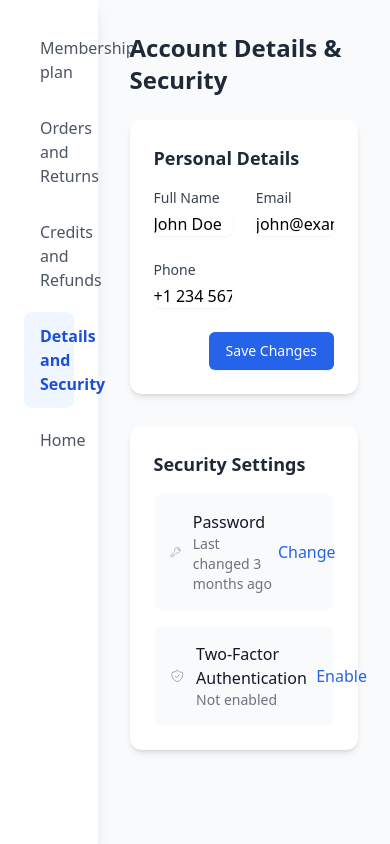
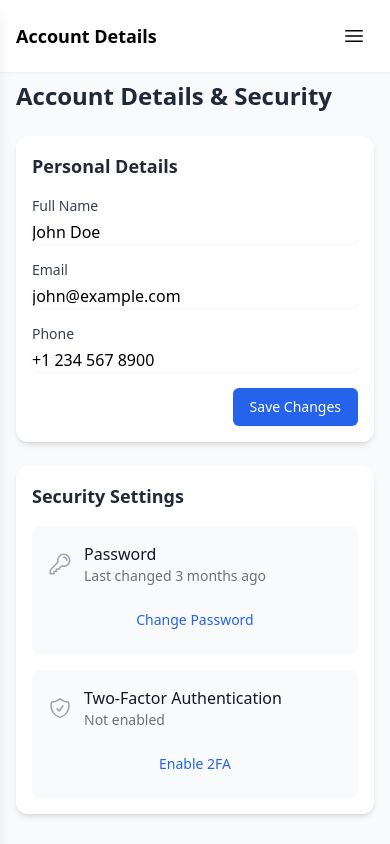
Before and after one commit to Myches/AsLuxuryOriginals, a React (Vite) app in the folder asluxuryoriginals/: page /security in a window 390 px wide. Built offline with nearby package versions, Linux system fonts and the light colour scheme.

Commit message:
updated userProfile

```diff
--- a/asluxuryoriginals/package.json
+++ b/asluxuryoriginals/package.json
@@ -11,6 +11,7 @@
   },
   "dependencies": {
     "@heroicons/react": "^2.2.0",
+    "lucide-react": "^0.468.0",
     "react": "^18.3.1",
     "react-dom": "^18.3.1",
     "react-icons": "^5.4.0",
--- a/asluxuryoriginals/src/pages/userProfile/account/Credits.tsx
+++ b/asluxuryoriginals/src/pages/userProfile/account/Credits.tsx
@@ -1,17 +1,54 @@
 // CreditsRefunds.tsx
-import React from "react";
+import React, { useState } from "react";
 import { Link } from "react-router-dom";
-import { CurrencyDollarIcon, CheckIcon } from "@heroicons/react/24/outline";
-// import Navbar from "../../../components/Navbar";
+import {
+  CurrencyDollarIcon,
+  CheckIcon,
+  Bars3Icon,
+  XMarkIcon,
+} from "@heroicons/react/24/outline";
 
 const CreditsRefunds = () => {
+  const [isMobileMenuOpen, setIsMobileMenuOpen] = useState(false);
+
   return (
-    <div className="flex min-h-screen bg-gray-50">
-      {/* <Navbar /> */}
+    <div className="min-h-screen bg-gray-50">
+      {/* Mobile Header */}
+      <div className="lg:hidden fixed top-0 left-0 right-0 bg-white z-50 shadow-sm">
+        <div className="flex items-center justify-between p-4">
+          <h1 className="text-lg font-semibold">Credits & 111Refunds</h1>
+          <button
+            onClick={() => setIsMobileMenuOpen(!isMobileMenuOpen)}
+            className="p-2 rounded-lg hover:bg-gray-100"
+          >
+            {isMobileMenuOpen ? (
+              <XMarkIcon className="h-6 w-6" />
+            ) : (
+              <Bars3Icon className="h-6 w-6" />
+            )}
+          </button>
+        </div>
+      </div>
 
-      {/* Left Side Menu */}
-      <div className="w-1/4 bg-white p-6 shadow-lg">
-        <nav className="space-y-2">
+      <div className="flex flex-col lg:flex-row">
+        {/* Mobile Menu Overlay */}
+        {isMobileMenuOpen && (
+          <div
+            className="lg:hidden fixed inset-0 bg-gray-600 bg-opacity-75 z-40"
+            onClick={() => setIsMobileMenuOpen(false)}
+          />
+        )}
+
+        {/* Side Navigation - Mobile Drawer & Desktop Sidebar */}
+        <div
+          className={`
+          fixed lg:static inset-y-0 left-0 transform
+          ${isMobileMenuOpen ? "translate-x-0" : "-translate-x-full"}
+          lg:translate-x-0 transition duration-200 ease-in-out
+          z-50 w-64 lg:w-1/4 bg-white shadow-lg
+        `}
+        >
+          <nav className="p-6 space-y-2">
             <Link
               to="/account/membership"
               className="block px-4 py-3 rounded-lg text-gray-600 hover:bg-gray-50 transition-colors"
@@ -45,23 +82,25 @@ const CreditsRefunds = () => {
           </nav>
         </div>
 
-      {/* Right Side Content */}
-      <div className="w-3/4 p-8">
-        <div className="max-w-4xl">
-          <h2 className="text-2xl font-bold text-gray-800 mb-6">
+        {/* Main Content */}
+        <div className="flex-1 lg:w-3/4 pt-16 lg:pt-0">
+          <div className="max-w-4xl mx-auto p-4 lg:p-8">
+            <h2 className="text-2xl font-bold text-gray-800 mb-6 lg:mb-8">
               Credits and Refunds
             </h2>
 
             {/* Credits Card */}
-          <div className="bg-white rounded-xl shadow-md p-6 mb-8">
-            <div className="flex items-center justify-between mb-6">
+            <div className="bg-white rounded-xl shadow-md p-4 lg:p-6 mb-6 lg:mb-8">
+              <div className="flex flex-col sm:flex-row sm:items-center sm:justify-between gap-4">
                 <div>
                   <h3 className="text-lg font-semibold text-gray-800">
                     Available Credits
                   </h3>
-                <p className="text-3xl font-bold text-blue-600 mt-2">$50.00</p>
+                  <p className="text-3xl font-bold text-blue-600 mt-2">
+                    $50.00
+                  </p>
                 </div>
-              <button className="inline-flex items-center px-4 py-2 border border-transparent rounded-md shadow-sm text-sm font-medium text-white bg-blue-600 hover:bg-blue-700 focus:outline-none focus:ring-2 focus:ring-offset-2 focus:ring-blue-500">
+                <button className="w-full sm:w-auto inline-flex items-center justify-center px-4 py-2 border border-transparent rounded-md shadow-sm text-sm font-medium text-white bg-blue-600 hover:bg-blue-700 focus:outline-none focus:ring-2 focus:ring-offset-2 focus:ring-blue-500">
                   <CurrencyDollarIcon className="h-5 w-5 mr-2" />
                   Redeem Credits
                 </button>
@@ -70,22 +109,22 @@ const CreditsRefunds = () => {
 
             {/* Refunds History */}
             <div className="bg-white rounded-xl shadow-md overflow-hidden">
-            <div className="px-6 py-4 border-b border-gray-200">
+              <div className="px-4 lg:px-6 py-4 border-b border-gray-200">
                 <h3 className="text-lg font-semibold text-gray-800">
                   Recent Refunds
                 </h3>
               </div>
               <div className="divide-y divide-gray-200">
                 {/* Refund Item */}
-              <div className="p-6">
-                <div className="flex justify-between items-center">
+                <div className="p-4 lg:p-6">
+                  <div className="flex flex-col sm:flex-row sm:items-center sm:justify-between gap-4">
                     <div>
                       <p className="font-medium text-gray-900">Order #12345</p>
-                    <p className="text-sm text-gray-500">
+                      <p className="text-sm text-gray-500 mt-1">
                         Refund processed on Jan 10, 2024
                       </p>
                     </div>
-                  <div className="text-right">
+                    <div className="flex flex-row sm:flex-col items-center sm:items-end gap-2 sm:gap-1">
                       <p className="text-lg font-semibold text-gray-900">
                         $25.00
                       </p>
@@ -102,6 +141,7 @@ const CreditsRefunds = () => {
           </div>
         </div>
       </div>
+    </div>
   );
 };
 
--- a/asluxuryoriginals/src/pages/userProfile/account/Details.tsx
+++ b/asluxuryoriginals/src/pages/userProfile/account/Details.tsx
@@ -1,24 +1,61 @@
 // DetailsSecurity.tsx
-import React from "react";
+import React, { useState } from "react";
 import { Link } from "react-router-dom";
 import {
-//   UserIcon,
+  UserIcon,
   KeyIcon,
   ShieldCheckIcon,
-//   DevicePhoneMobileIcon,
+  Bars3Icon,
+  XMarkIcon,
 } from "@heroicons/react/24/outline";
 
 const DetailsSecurity = () => {
+  const [isMobileMenuOpen, setIsMobileMenuOpen] = useState(false);
+
   return (
-    <div className="flex min-h-screen bg-gray-50">
-      {/* Left Side Menu */}
-      <div className="w-1/4 bg-white p-6 shadow-lg">
-        <nav className="space-y-2">
+    <div className="min-h-screen bg-gray-50">
+      {/* Mobile Header */}
+      <div className="lg:hidden fixed top-0 left-0 right-0 bg-white z-50 shadow-sm">
+        <div className="flex items-center justify-between p-4">
+          <h1 className="text-lg font-semibold">Account Details</h1>
+          <button
+            onClick={() => setIsMobileMenuOpen(!isMobileMenuOpen)}
+            className="p-2 rounded-lg hover:bg-gray-100"
+          >
+            {isMobileMenuOpen ? (
+              <XMarkIcon className="h-6 w-6" />
+            ) : (
+              <Bars3Icon className="h-6 w-6" />
+            )}
+          </button>
+        </div>
+      </div>
+
+      <div className="flex flex-col lg:flex-row">
+        {/* Mobile Menu Overlay */}
+        {isMobileMenuOpen && (
+          <div
+            className="lg:hidden fixed inset-0 bg-gray-600 bg-opacity-75 z-40"
+            onClick={() => setIsMobileMenuOpen(false)}
+          />
+        )}
+
+        {/* Side Navigation */}
+        <div
+          className={`
+          fixed lg:static inset-y-0 left-0 transform
+          ${isMobileMenuOpen ? "translate-x-0" : "-translate-x-full"}
+          lg:translate-x-0 transition duration-200 ease-in-out
+          z-50 w-64 lg:w-1/4  bg-white shadow-lg
+        `}
+        >
+          <nav className="p-6 space-y-2">
+            {/* Same navigation links as other pages */}
             <Link
               to="/account/membership"
               className="block px-4 py-3 rounded-lg text-gray-600 hover:bg-gray-50 transition-colors"
             >
-            Membership plan
+              Membership Plan
             </Link>
             <Link
               to="/orders"
@@ -47,47 +84,47 @@ const DetailsSecurity = () => {
           </nav>
         </div>
 
-      {/* Right Side Content */}
-      <div className="w-3/4 p-8">
-        <div className="max-w-4xl">
+        {/* Main Content */}
+        <div className="flex-1 lg:w-3/4 pt-16 lg:pt-0">
+          <div className="max-w-4xl mx-auto p-4 lg:p-8">
             <h2 className="text-2xl font-bold text-gray-800 mb-6">
               Account Details & Security
             </h2>
 
             {/* Personal Details Section */}
-          <div className="bg-white rounded-xl shadow-md p-6 mb-8">
+            <div className="bg-white rounded-xl shadow-md p-4 lg:p-6 mb-6">
               <h3 className="text-lg font-semibold text-gray-800 mb-4">
                 Personal Details
               </h3>
-            <form className="space-y-6">
-              <div className="grid grid-cols-2 gap-6">
+              <form className="space-y-4">
+                <div className="grid grid-cols-1 md:grid-cols-2 gap-4">
                   <div>
-                  <label className="block text-sm font-medium text-gray-700">
+                    <label className="block text-sm font-medium text-gray-700 mb-1">
                       Full Name
                     </label>
                     <input
                       type="text"
-                    className="mt-1 block w-full rounded-md border-gray-300 shadow-sm focus:border-blue-500 focus:ring-blue-500"
+                      className="w-full rounded-md border-gray-300 shadow-sm focus:border-blue-500 focus:ring-blue-500"
                       defaultValue="John Doe"
                     />
                   </div>
                   <div>
-                  <label className="block text-sm font-medium text-gray-700">
+                    <label className="block text-sm font-medium text-gray-700 mb-1">
                       Email
                     </label>
                     <input
                       type="email"
-                    className="mt-1 block w-full rounded-md border-gray-300 shadow-sm focus:border-blue-500 focus:ring-blue-500"
+                      className="w-full rounded-md border-gray-300 shadow-sm focus:border-blue-500 focus:ring-blue-500"
                       defaultValue="john@example.com"
                     />
                   </div>
                   <div>
-                  <label className="block text-sm font-medium text-gray-700">
+                    <label className="block text-sm font-medium text-gray-700 mb-1">
                       Phone
                     </label>
                     <input
                       type="tel"
-                    className="mt-1 block w-full rounded-md border-gray-300 shadow-sm focus:border-blue-500 focus:ring-blue-500"
+                      className="w-full rounded-md border-gray-300 shadow-sm focus:border-blue-500 focus:ring-blue-500"
                       defaultValue="+1 234 567 8900"
                     />
                   </div>
@@ -104,13 +141,13 @@ const DetailsSecurity = () => {
             </div>
 
             {/* Security Settings */}
-          <div className="bg-white rounded-xl shadow-md p-6">
+            <div className="bg-white rounded-xl shadow-md p-4 lg:p-6">
               <h3 className="text-lg font-semibold text-gray-800 mb-4">
                 Security Settings
               </h3>
               <div className="space-y-4">
-              <div className="flex items-center justify-between p-4 bg-gray-50 rounded-lg">
-                <div className="flex items-center space-x-3">
+                <div className="flex flex-col sm:flex-row sm:items-center justify-between p-4 bg-gray-50 rounded-lg">
+                  <div className="flex items-center space-x-3 mb-4 sm:mb-0">
                     <KeyIcon className="h-6 w-6 text-gray-400" />
                     <div>
                       <p className="font-medium text-gray-900">Password</p>
@@ -119,13 +156,13 @@ const DetailsSecurity = () => {
                       </p>
                     </div>
                   </div>
-                <button className="text-blue-600 hover:text-blue-700 font-medium">
-                  Change
+                  <button className="w-full sm:w-auto px-4 py-2 text-sm font-medium text-blue-600 hover:text-blue-700">
+                    Change Password
                   </button>
                 </div>
 
-              <div className="flex items-center justify-between p-4 bg-gray-50 rounded-lg">
-                <div className="flex items-center space-x-3">
+                <div className="flex flex-col sm:flex-row sm:items-center justify-between p-4 bg-gray-50 rounded-lg">
+                  <div className="flex items-center space-x-3 mb-4 sm:mb-0">
                     <ShieldCheckIcon className="h-6 w-6 text-gray-400" />
                     <div>
                       <p className="font-medium text-gray-900">
@@ -134,9 +171,10 @@ const DetailsSecurity = () => {
                       <p className="text-sm text-gray-500">Not enabled</p>
                     </div>
                   </div>
-                <button className="text-blue-600 hover:text-blue-700 font-medium">
-                  Enable
+                  <button className="w-full sm:w-auto px-4 py-2 text-sm font-medium text-blue-600 hover:text-blue-700">
+                    Enable 2FA
                   </button>
+                </div>
               </div>
             </div>
           </div>
--- a/asluxuryoriginals/src/pages/userProfile/account/Membership.tsx
+++ b/asluxuryoriginals/src/pages/userProfile/account/Membership.tsx
@@ -1,19 +1,54 @@
-// Membership.tsx
-import React from "react";
+import React, { useState } from "react";
 import { Link } from "react-router-dom";
 import { CheckCircleIcon } from "@heroicons/react/24/solid";
+import { Bars3Icon, XMarkIcon } from "@heroicons/react/24/outline";
 
 const Membership = () => {
+  const [isMobileMenuOpen, setIsMobileMenuOpen] = useState(false);
+
   return (
-    <div className="flex min-h-screen bg-gray-50">
-      {/* Left Side Menu */}
-      <div className="w-1/4 bg-white p-6 shadow-lg">
-        <nav className="space-y-2">
+    <div className="min-h-screen bg-gray-50">
+      {/* Mobile Header */}
+      <div className="lg:hidden fixed top-0 left-0 right-0 bg-white z-50 shadow-sm">
+        <div className="flex items-center justify-between p-4">
+          <h1 className="text-lg font-semibold">Membership Plan</h1>
+          <button
+            onClick={() => setIsMobileMenuOpen(!isMobileMenuOpen)}
+            className="p-2 rounded-lg hover:bg-gray-100"
+          >
+            {isMobileMenuOpen ? (
+              <XMarkIcon className="h-6 w-6" />
+            ) : (
+              <Bars3Icon className="h-6 w-6" />
+            )}
+          </button>
+        </div>
+      </div>
+
+      <div className="flex flex-col lg:flex-row">
+        {/* Mobile Menu Overlay */}
+        {isMobileMenuOpen && (
+          <div
+            className="lg:hidden fixed inset-0 bg-gray-600 bg-opacity-75 z-40"
+            onClick={() => setIsMobileMenuOpen(false)}
+          />
+        )}
+
+        {/* Side Navigation */}
+        <div
+          className={`
+            fixed h- lg:static inset-y-0 left-0 transform
+            ${isMobileMenuOpen ? "translate-x-0" : "-translate-x-full"}
+            lg:translate-x-0 transition duration-200 ease-in-out
+            z-50 w-64 lg:w-1/4 p-6 bg-white shadow-lg
+          `}
+        >
+          <nav className="p-6 space-y-2">
             <Link
               to="/account/membership"
               className="block px-4 py-3 rounded-lg bg-blue-50 text-blue-700 font-semibold"
             >
-            Membership plan
+              Membership Plan
             </Link>
             <Link
               to="/orders"
@@ -42,17 +77,17 @@ const Membership = () => {
           </nav>
         </div>
 
-      {/* Right Side Content */}
-      <div className="w-3/4 p-8">
-        <div className="max-w-4xl">
+        {/* Main Content */}
+        <div className="flex-1 lg:w-3/4 pt-16 lg:pt-0">
+          <div className="max-w-4xl mx-auto p-4 lg:p-8">
             <h2 className="text-2xl font-bold text-gray-800 mb-6">
               Current Membership
             </h2>
 
             {/* Membership Card */}
-          <div className="bg-white rounded-xl shadow-md p-6 mb-8">
-            <div className="flex items-center space-x-6">
-              <div className="flex-shrink-0">
+            <div className="bg-white rounded-xl shadow-md p-4 lg:p-6 mb-6">
+              <div className="flex flex-col sm:flex-row items-center sm:space-x-6">
+                <div className="flex-shrink-0 mb-4 sm:mb-0">
                   <div className="w-16 h-16 bg-blue-100 rounded-full flex items-center justify-center">
                     <svg
                       className="w-8 h-8 text-blue-600"
@@ -69,7 +104,7 @@ const Membership = () => {
                     </svg>
                   </div>
                 </div>
-              <div>
+                <div className="text-center sm:text-left">
                   <h3 className="text-xl font-semibold text-gray-800">
                     Premium Plan
                   </h3>
@@ -79,19 +114,15 @@ const Membership = () => {
             </div>
 
             {/* Progress Bar */}
-          <div className="mb-8">
-            <div className="relative pt-1">
+            <div className="bg-white rounded-xl shadow-md p-4 lg:p-6 mb-6">
+              <div className="relative">
                 <div className="flex mb-2 items-center justify-between">
-                <div>
                   <span className="text-sm font-semibold text-gray-600">
                     Membership Progress
                   </span>
-                </div>
-                <div className="text-right">
                   <span className="text-sm font-semibold text-blue-700">
                     75%
                   </span>
-                </div>
                 </div>
                 <div className="overflow-hidden h-2 mb-4 text-xs flex rounded bg-blue-100">
                   <div
@@ -106,11 +137,11 @@ const Membership = () => {
             </div>
 
             {/* Benefits Section */}
-          <div className="bg-white rounded-xl shadow-md p-6">
+            <div className="bg-white rounded-xl shadow-md p-4 lg:p-6">
               <h3 className="text-xl font-semibold text-gray-800 mb-4">
                 Your Benefits
               </h3>
-            <div className="space-y-4">
+              <div className="grid grid-cols-1 sm:grid-cols-2 gap-4">
                 {[
                   "Priority Support",
                   "Exclusive Discounts",
@@ -121,10 +152,11 @@ const Membership = () => {
                     key={index}
                     className="flex items-center space-x-3 text-gray-700"
                   >
-                  <CheckCircleIcon className="h-5 w-5 text-green-500" />
+                    <CheckCircleIcon className="h-5 w-5 text-green-500 flex-shrink-0" />
                     <span>{benefit}</span>
                   </div>
                 ))}
+              </div>
             </div>
           </div>
         </div>
--- a/asluxuryoriginals/src/pages/userProfile/account/Orders.tsx
+++ b/asluxuryoriginals/src/pages/userProfile/account/Orders.tsx
@@ -1,19 +1,59 @@
 // OrdersReturns.tsx
-import React from "react";
+import React, { useState } from "react";
 import { Link } from "react-router-dom";
-import { TruckIcon, ArrowPathIcon } from "@heroicons/react/24/outline";
+import {
+  TruckIcon,
+  ArrowPathIcon,
+  Bars3Icon,
+  XMarkIcon,
+} from "@heroicons/react/24/outline";
 
 const OrdersReturns = () => {
+  const [isMobileMenuOpen, setIsMobileMenuOpen] = useState(false);
+
   return (
-    <div className="flex min-h-screen bg-gray-50">
-      {/* Left Side Menu */}
-      <div className="w-1/4 bg-white p-6 shadow-lg">
-        <nav className="space-y-2">
+    <div className="min-h-screen bg-gray-50">
+      {/* Mobile Header */}
+      <div className="lg:hidden fixed top-0 left-0 right-0 bg-white z-50 shadow-sm">
+        <div className="flex items-center justify-between p-4">
+          <h1 className="text-lg font-semibold">Orders & Returns</h1>
+          <button
+            onClick={() => setIsMobileMenuOpen(!isMobileMenuOpen)}
+            className="p-2 rounded-lg hover:bg-gray-100"
+          >
+            {isMobileMenuOpen ? (
+              <XMarkIcon className="h-6 w-6" />
+            ) : (
+              <Bars3Icon className="h-6 w-6" />
+            )}
+          </button>
+        </div>
+      </div>
+
+      <div className="flex flex-col lg:flex-row">
+        {/* Mobile Menu Overlay */}
+        {isMobileMenuOpen && (
+          <div
+            className="lg:hidden fixed inset-0 bg-gray-600 bg-opacity-75 z-40"
+            onClick={() => setIsMobileMenuOpen(false)}
+          />
+        )}
+
+        {/* Side Navigation */}
+        <div
+          className={`
+          fixed lg:static inset-y-0 left-0 transform
+          ${isMobileMenuOpen ? "translate-x-0" : "-translate-x-full"}
+          lg:translate-x-0 transition duration-200 ease-in-out
+          z-50 w-64 lg:w-1/4 bg-white shadow-lg
+        `}
+        >
+          <nav className="p-6 space-y-2">
             <Link
               to="/account/membership"
               className="block px-4 py-3 rounded-lg text-gray-600 hover:bg-gray-50 transition-colors"
             >
-            Membership plan
+              Membership Plan
             </Link>
             <Link
               to="/orders"
@@ -42,9 +82,9 @@ const OrdersReturns = () => {
           </nav>
         </div>
 
-      {/* Right Side Content */}
-      <div className="w-3/4 p-8">
-        <div className="max-w-4xl">
+        {/* Main Content */}
+        <div className="flex-1 lg:w-3/4 pt-16 lg:pt-0">
+          <div className="max-w-4xl mx-auto p-4 lg:p-8">
             <h2 className="text-2xl font-bold text-gray-800 mb-6">
               Orders and Returns
             </h2>
@@ -53,8 +93,8 @@ const OrdersReturns = () => {
             <div className="space-y-4">
               {/* Order Item */}
               <div className="bg-white rounded-xl shadow-md overflow-hidden">
-              <div className="p-6">
-                <div className="flex justify-between items-start mb-4">
+                <div className="p-4 lg:p-6">
+                  <div className="flex flex-col sm:flex-row justify-between items-start mb-4">
                     <div>
                       <h3 className="text-lg font-semibold text-gray-800">
                         Order #12345
@@ -63,12 +103,12 @@ const OrdersReturns = () => {
                         Placed on Jan 15, 2024
                       </p>
                     </div>
-                  <span className="px-3 py-1 rounded-full text-sm font-medium bg-green-100 text-green-800">
+                    <span className="mt-2 sm:mt-0 px-3 py-1 rounded-full text-sm font-medium bg-green-100 text-green-800">
                       Delivered
                     </span>
                   </div>
 
-                <div className="flex items-center space-x-4">
+                  <div className="flex flex-col sm:flex-row items-start sm:items-center gap-4">
                     <div className="flex-shrink-0">
                       <div className="w-24 h-24 bg-gray-200 rounded-md"></div>
                     </div>
@@ -79,15 +119,15 @@ const OrdersReturns = () => {
                       <p className="text-gray-500">Quantity: 1</p>
                       <p className="text-gray-500">$99.99</p>
                     </div>
-                  <div>
-                    <button className="inline-flex items-center px-4 py-2 border border-gray-300 rounded-md shadow-sm text-sm font-medium text-gray-700 bg-white hover:bg-gray-50 focus:outline-none focus:ring-2 focus:ring-offset-2 focus:ring-blue-500">
+                    <div className="w-full sm:w-auto">
+                      <button className="w-full sm:w-auto inline-flex items-center justify-center px-4 py-2 border border-gray-300 rounded-md shadow-sm text-sm font-medium text-gray-700 bg-white hover:bg-gray-50 focus:outline-none focus:ring-2 focus:ring-offset-2 focus:ring-blue-500">
                         <ArrowPathIcon className="h-5 w-5 mr-2" />
                         Return Item
                       </button>
                     </div>
                   </div>
                 </div>
-              <div className="bg-gray-50 px-6 py-4">
+                <div className="bg-gray-50 px-4 lg:px-6 py-4">
                   <div className="flex items-center space-x-2 text-sm text-gray-500">
                     <TruckIcon className="h-5 w-5" />
                     <span>Delivered on Jan 20, 2024</span>
@@ -95,7 +135,28 @@ const OrdersReturns = () => {
                 </div>
               </div>
 
-            {/* Add more order items here */}
+              {/* You can add more order items here */}
+              {/* Example of another order with different status */}
+              <div className="bg-white rounded-xl shadow-md overflow-hidden">
+                <div className="p-4 lg:p-6">
+                  <div className="flex flex-col sm:flex-row justify-between items-start mb-4">
+                    <div>
+                      <h3 className="text-lg font-semibold text-gray-800">
+                        Order #12346
+                      </h3>
+                      <p className="text-sm text-gray-500">
+                        Placed on Jan 22, 2024
+                      </p>
+                    </div>
+                    <span className="mt-2 sm:mt-0 px-3 py-1 rounded-full text-sm font-medium bg-yellow-100 text-yellow-800">
+                      In Transit
+                    </span>
+                  </div>
+
+                  {/* Similar product content structure */}
+                </div>
+              </div>
+            </div>
           </div>
         </div>
       </div>
```
Also changed, not shown: asluxuryoriginals/src/components/Navbar.tsx (+2 -8 lines), 1 other file (tests, documents, lock files or other folders). Lines whose indentation alone changed are shown as unchanged.
